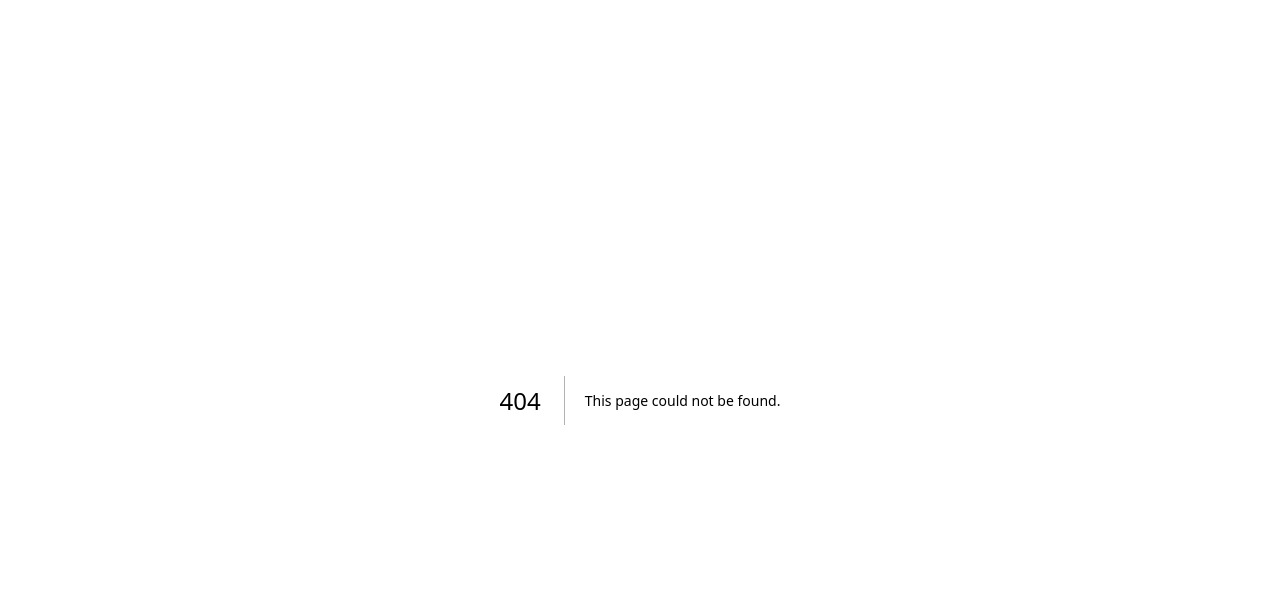
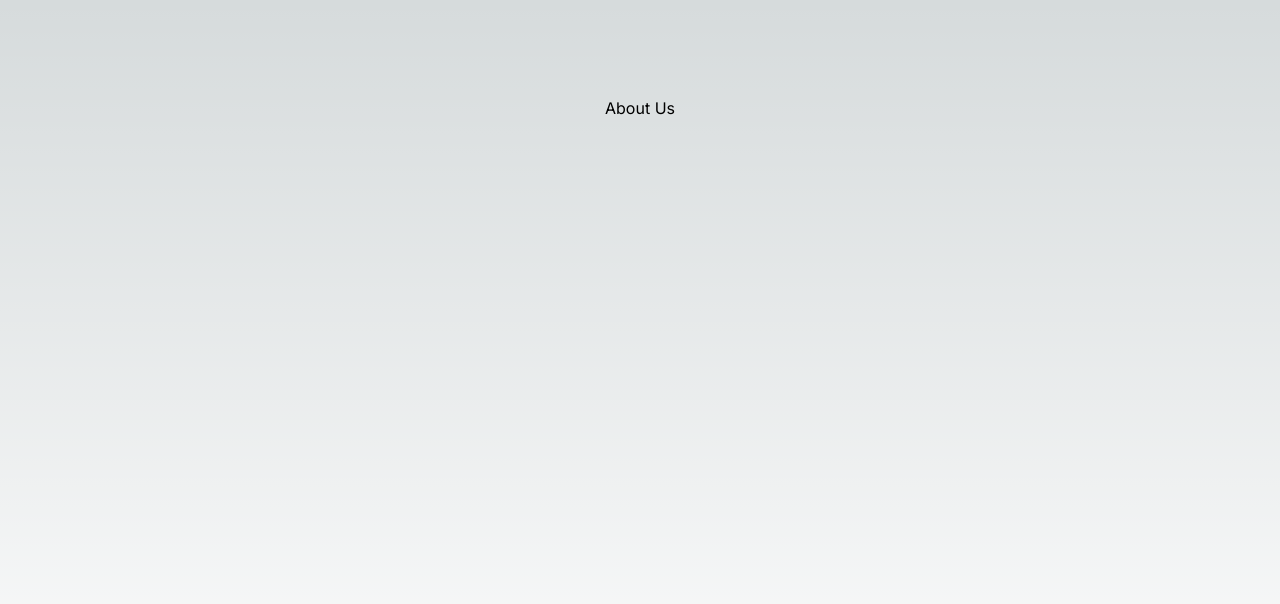
Before and after one commit to prajapatibhaskar/hello-world, a Next.js app: page /about in a window 1280 px wide. Before the commit this address had no page. Shown: the top 604 px of the page. Built offline with nearby package versions, Linux system fonts and the light colour scheme.

Commit message:
Explored File System based routing
Created login folder for a login page (page.js)
Created about folder for an about us page (page.js)

```diff
--- /dev/null
+++ b/src/app/about/page.js
@@ -0,0 +1,11 @@
+const About = () => {
+    return(
+        <main className="flex min-h-screen flex-col items-center justify-between p-24">
+            <div>
+                <h1>About Us</h1>
+            </div>
+        </main>
+    )
+}
+
+export default About;
--- /dev/null
+++ b/src/app/login/page.js
@@ -0,0 +1,11 @@
+const Login = () => {
+    return(
+        <main className="flex min-h-screen flex-col items-center justify-between p-24">
+            <div>
+                <h1>Login Page</h1>
+            </div>
+        </main>
+    )
+}
+
+export default Login;
```
